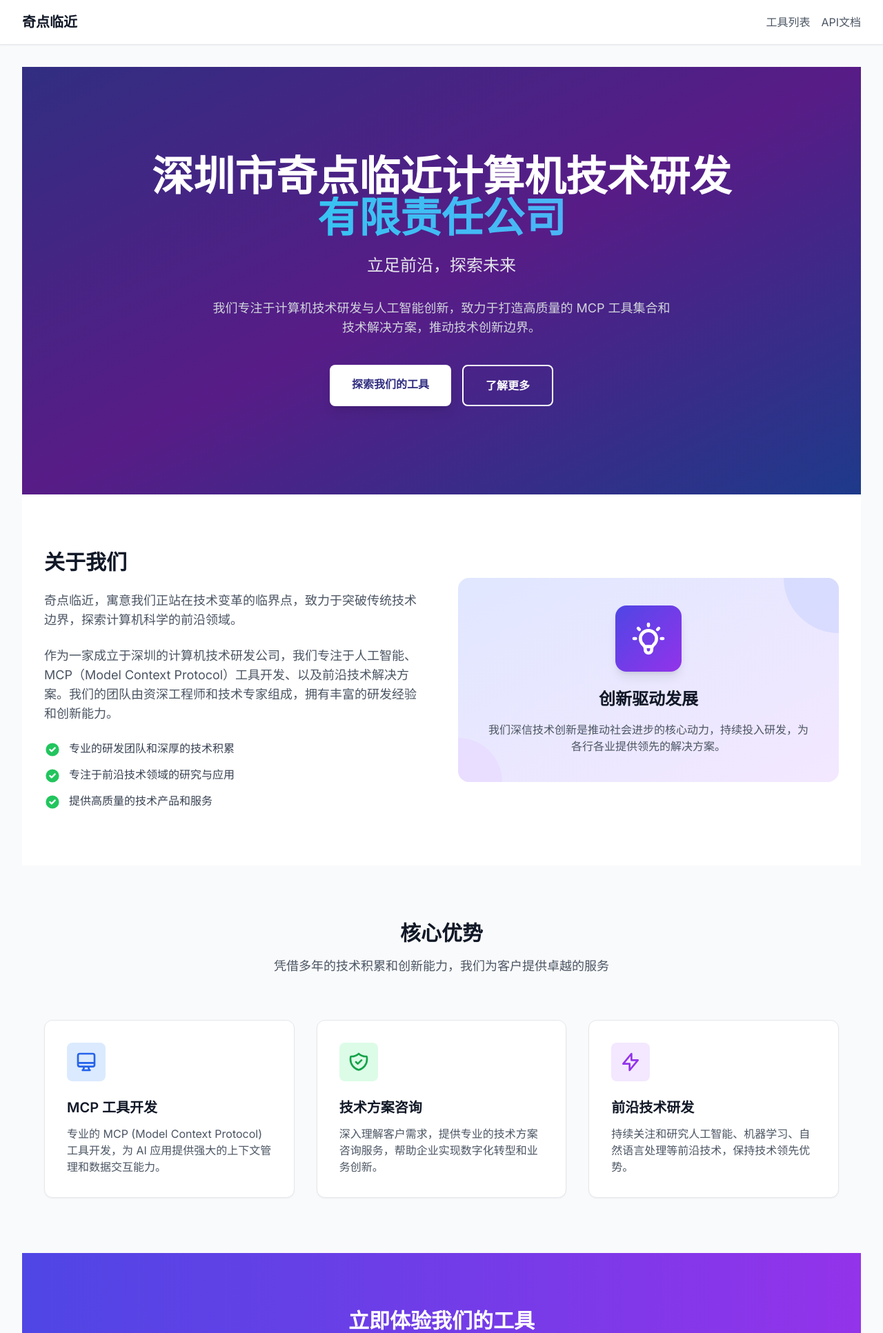
After one commit to AdolphNB/web_mcp, a FastAPI app: template templates/index.html in a window 1280 px wide. The commit adds this page. Shown: the top 1933 px of the page at 69% size. Run offline with FastAPI, Linux system fonts and the light colour scheme; the template is opened without the code that fills it, so the values that code supplies are empty; some libraries are stand-ins or nearby versions.

Commit message:
add first web for mcptools.xin

```diff
--- a/main.py
+++ b/main.py
@@ -37,9 +37,10 @@ app.include_router(tools.router, prefix="/api")
 app.include_router(seo.router)
 
 
-@app.get("/")
-async def read_root():
-    return {"message": "mcptools.xin API"}
+@app.get("/", response_class=HTMLResponse)
+async def read_root(request: Request):
+    """公司首页"""
+    return templates.TemplateResponse("index.html", {"request": request})
 
 
 @app.get("/tools", response_class=HTMLResponse)
--- a/templates/base.html
+++ b/templates/base.html
@@ -3,24 +3,24 @@
 <head>
     <meta charset="UTF-8">
     <meta name="viewport" content="width=device-width, initial-scale=1.0">
-    <title>{% block title %}mcptools.xin{% endblock %}</title>
+    <title>{% block title %}奇点临近 - 深圳市奇点临近计算机技术研发有限责任公司{% endblock %}</title>
 
     <!-- SEO Meta Tags -->
-    <meta name="description" content="{% block description %}mcptools.xin - 提供高质量的MCP工具集合和公开API服务{% endblock %}">
-    <meta name="keywords" content="{% block keywords %}MCP工具,Python工具,API服务,在线工具,开发者工具{% endblock %}">
-    <meta name="author" content="mcptools.xin">
+    <meta name="description" content="{% block description %}深圳市奇点临近计算机技术研发有限责任公司，专注计算机技术研发与人工智能创新{% endblock %}">
+    <meta name="keywords" content="{% block keywords %}奇点临近,计算机技术,人工智能,MCP工具,技术研发,深圳{% endblock %}">
+    <meta name="author" content="奇点临近">
 
     <!-- Open Graph / Social Media -->
     <meta property="og:type" content="website">
-    <meta property="og:title" content="{% block og_title %}mcptools.xin - MCP工具集合{% endblock %}">
-    <meta property="og:description" content="{% block og_description %}提供高质量的MCP工具集合和公开API服务{% endblock %}">
+    <meta property="og:title" content="{% block og_title %}奇点临近 - 计算机技术研发{% endblock %}">
+    <meta property="og:description" content="{% block og_description %}专注计算机技术研发与人工智能创新，提供高质量的MCP工具集合{% endblock %}">
     <meta property="og:url" content="https://mcptools.xin{% block og_url %}{% endblock %}">
     <meta property="og:image" content="https://mcptools.xin/static/og-image.png">
 
     <!-- Twitter Card -->
     <meta name="twitter:card" content="summary_large_image">
-    <meta name="twitter:title" content="{% block twitter_title %}mcptools.xin - MCP工具集合{% endblock %}">
-    <meta name="twitter:description" content="{% block twitter_description %}提供高质量的MCP工具集合和公开API服务{% endblock %}">
+    <meta name="twitter:title" content="{% block twitter_title %}奇点临近 - 计算机技术研发{% endblock %}">
+    <meta name="twitter:description" content="{% block twitter_description %}专注计算机技术研发与人工智能创新，提供高质量的MCP工具集合{% endblock %}">
     <meta name="twitter:image" content="https://mcptools.xin/static/og-image.png">
 
     <!-- Canonical URL -->
@@ -40,7 +40,7 @@
         <div class="max-w-7xl mx-auto px-4 sm:px-6 lg:px-8">
             <div class="flex justify-between h-16">
                 <div class="flex items-center">
-                    <a href="/" class="text-xl font-bold text-gray-900">mcptools.xin</a>
+                    <a href="/" class="text-xl font-bold text-gray-900">奇点临近</a>
                 </div>
                 <div class="flex items-center space-x-4">
                     <a href="/tools" class="text-gray-600 hover:text-gray-900">工具列表</a>
@@ -57,7 +57,7 @@
     <footer class="bg-white border-t mt-12">
         <div class="max-w-7xl mx-auto px-4 sm:px-6 lg:px-8 py-6">
             <p class="text-center text-gray-500 text-sm">
-                © 2026 mcptools.xin - MCP工具集合
+                © 2026 奇点临近 - 深圳市奇点临近计算机技术研发有限责任公司
             </p>
         </div>
     </footer>
--- /dev/null
+++ b/templates/index.html
@@ -0,0 +1,185 @@
+{% extends "base.html" %}
+
+{% block title %}深圳市奇点临近计算机技术研发有限责任公司 - 专注前沿技术研发{% endblock %}
+{% block description %}深圳市奇点临近计算机技术研发有限责任公司，专注计算机技术研发与人工智能创新，提供高质量的MCP工具集合和技术解决方案。{% endblock %}
+{% block keywords %}奇点临近,计算机技术,人工智能,MCP工具,技术研发,深圳,科技公司{% endblock %}
+{% block og_url %}/{% endblock %}
+{% block og_title %}奇点临近计算机技术 - 专注前沿技术研发{% endblock %}
+{% block og_description %}专注计算机技术研发与人工智能创新，提供高质量的MCP工具集合和技术解决方案。{% endblock %}
+{% block canonical_url %}/{% endblock %}
+
+{% block content %}
+<!-- Hero Section -->
+<div class="bg-gradient-to-br from-indigo-900 via-purple-900 to-blue-900 text-white">
+    <div class="max-w-7xl mx-auto px-4 sm:px-6 lg:px-8 py-24 md:py-32">
+        <div class="text-center">
+            <h1 class="text-4xl md:text-5xl lg:text-6xl font-bold mb-6">
+                深圳市奇点临近计算机技术研发
+                <span class="block text-transparent bg-clip-text bg-gradient-to-r from-cyan-400 to-blue-400">有限责任公司</span>
+            </h1>
+            <p class="text-xl md:text-2xl text-gray-200 mb-8 max-w-3xl mx-auto">
+                立足前沿，探索未来
+            </p>
+            <p class="text-lg text-gray-300 mb-10 max-w-2xl mx-auto">
+                我们专注于计算机技术研发与人工智能创新，致力于打造高质量的 MCP 工具集合和技术解决方案，推动技术创新边界。
+            </p>
+            <div class="flex flex-col sm:flex-row gap-4 justify-center">
+                <a href="/tools" class="px-8 py-4 bg-white text-indigo-900 font-semibold rounded-lg hover:bg-gray-100 transition-colors duration-200 shadow-lg">
+                    探索我们的工具
+                </a>
+                <a href="#about" class="px-8 py-4 bg-transparent border-2 border-white text-white font-semibold rounded-lg hover:bg-white hover:text-indigo-900 transition-all duration-200">
+                    了解更多
+                </a>
+            </div>
+        </div>
+    </div>
+</div>
+
+<!-- About Section -->
+<div id="about" class="py-20 bg-white">
+    <div class="max-w-7xl mx-auto px-4 sm:px-6 lg:px-8">
+        <div class="grid grid-cols-1 lg:grid-cols-2 gap-12 items-center">
+            <div>
+                <h2 class="text-3xl font-bold text-gray-900 mb-6">关于我们</h2>
+                <p class="text-gray-600 text-lg mb-6">
+                    奇点临近，寓意我们正站在技术变革的临界点，致力于突破传统技术边界，探索计算机科学的前沿领域。
+                </p>
+                <p class="text-gray-600 text-lg mb-6">
+                    作为一家成立于深圳的计算机技术研发公司，我们专注于人工智能、MCP（Model Context Protocol）工具开发、以及前沿技术解决方案。我们的团队由资深工程师和技术专家组成，拥有丰富的研发经验和创新能力。
+                </p>
+                <ul class="space-y-3">
+                    <li class="flex items-start">
+                        <svg class="w-6 h-6 text-green-500 mr-3 mt-0.5" fill="currentColor" viewBox="0 0 20 20"><path fill-rule="evenodd" d="M10 18a8 8 0 100-16 8 8 0 000 16zm3.707-9.293a1 1 0 00-1.414-1.414L9 10.586 7.707 9.293a1 1 0 00-1.414 1.414l2 2a1 1 0 001.414 0l4-4z" clip-rule="evenodd"></path></svg>
+                        <span class="text-gray-700">专业的研发团队和深厚的技术积累</span>
+                    </li>
+                    <li class="flex items-start">
+                        <svg class="w-6 h-6 text-green-500 mr-3 mt-0.5" fill="currentColor" viewBox="0 0 20 20"><path fill-rule="evenodd" d="M10 18a8 8 0 100-16 8 8 0 000 16zm3.707-9.293a1 1 0 00-1.414-1.414L9 10.586 7.707 9.293a1 1 0 00-1.414 1.414l2 2a1 1 0 001.414 0l4-4z" clip-rule="evenodd"></path></svg>
+                        <span class="text-gray-700">专注于前沿技术领域的研究与应用</span>
+                    </li>
+                    <li class="flex items-start">
+                        <svg class="w-6 h-6 text-green-500 mr-3 mt-0.5" fill="currentColor" viewBox="0 0 20 20"><path fill-rule="evenodd" d="M10 18a8 8 0 100-16 8 8 0 000 16zm3.707-9.293a1 1 0 00-1.414-1.414L9 10.586 7.707 9.293a1 1 0 00-1.414 1.414l2 2a1 1 0 001.414 0l4-4z" clip-rule="evenodd"></path></svg>
+                        <span class="text-gray-700">提供高质量的技术产品和服务</span>
+                    </li>
+                </ul>
+            </div>
+            <div class="bg-gradient-to-br from-indigo-100 to-purple-100 rounded-2xl p-10 relative overflow-hidden">
+                <div class="absolute top-0 right-0 w-40 h-40 bg-indigo-200 rounded-full -translate-y-1/2 translate-x-1/2 opacity-50"></div>
+                <div class="absolute bottom-0 left-0 w-32 h-32 bg-purple-200 rounded-full translate-y-1/2 -translate-x-1/2 opacity-50"></div>
+                <div class="relative z-10 text-center">
+                    <div class="w-24 h-24 mx-auto mb-6 bg-gradient-to-br from-indigo-600 to-purple-600 rounded-2xl flex items-center justify-center shadow-lg">
+                        <svg class="w-14 h-14 text-white" fill="none" stroke="currentColor" viewBox="0 0 24 24">
+                            <path stroke-linecap="round" stroke-linejoin="round" stroke-width="2" d="M9.663 17h4.673M12 3v1m6.364 1.636l-.707.707M21 12h-1M4 12H3m3.343-5.657l-.707-.707m2.828 9.9a5 5 0 117.072 0l-.548.547A3.374 3.374 0 0014 18.469V19a2 2 0 11-4 0v-.531c0-.895-.356-1.754-.988-2.386l-.548-.547z"></path>
+                        </svg>
+                    </div>
+                    <h3 class="text-2xl font-bold text-gray-900 mb-4">创新驱动发展</h3>
+                    <p class="text-gray-600">
+                        我们深信技术创新是推动社会进步的核心动力，持续投入研发，为各行各业提供领先的解决方案。
+                    </p>
+                </div>
+            </div>
+        </div>
+    </div>
+</div>
+
+<!-- Features Section -->
+<div class="py-20 bg-gray-50">
+    <div class="max-w-7xl mx-auto px-4 sm:px-6 lg:px-8">
+        <div class="text-center mb-16">
+            <h2 class="text-3xl font-bold text-gray-900 mb-4">核心优势</h2>
+            <p class="text-gray-600 text-lg max-w-2xl mx-auto">
+                凭借多年的技术积累和创新能力，我们为客户提供卓越的服务
+            </p>
+        </div>
+        <div class="grid grid-cols-1 md:grid-cols-2 lg:grid-cols-3 gap-8">
+            <div class="bg-white rounded-xl shadow-sm border p-8 hover:shadow-lg transition-shadow duration-200">
+                <div class="w-14 h-14 bg-blue-100 rounded-lg flex items-center justify-center mb-6">
+                    <svg class="w-8 h-8 text-blue-600" fill="none" stroke="currentColor" viewBox="0 0 24 24">
+                        <path stroke-linecap="round" stroke-linejoin="round" stroke-width="2" d="M9.75 17L9 20l-1 1h8l-1-1-.75-3M3 13h18M5 17h14a2 2 0 002-2V5a2 2 0 00-2-2H5a2 2 0 00-2 2v10a2 2 0 002 2z"></path>
+                    </svg>
+                </div>
+                <h3 class="text-xl font-semibold text-gray-900 mb-3">MCP 工具开发</h3>
+                <p class="text-gray-600">
+                    专业的 MCP (Model Context Protocol) 工具开发，为 AI 应用提供强大的上下文管理和数据交互能力。
+                </p>
+            </div>
+            <div class="bg-white rounded-xl shadow-sm border p-8 hover:shadow-lg transition-shadow duration-200">
+                <div class="w-14 h-14 bg-green-100 rounded-lg flex items-center justify-center mb-6">
+                    <svg class="w-8 h-8 text-green-600" fill="none" stroke="currentColor" viewBox="0 0 24 24">
+                        <path stroke-linecap="round" stroke-linejoin="round" stroke-width="2" d="M9 12l2 2 4-4m5.618-4.016A11.955 11.955 0 0112 2.944a11.955 11.955 0 01-8.618 3.04A12.02 12.02 0 003 9c0 5.591 3.824 10.29 9 11.622 5.176-1.332 9-6.03 9-11.622 0-1.042-.133-2.052-.382-3.016z"></path>
+                    </svg>
+                </div>
+                <h3 class="text-xl font-semibold text-gray-900 mb-3">技术方案咨询</h3>
+                <p class="text-gray-600">
+                    深入理解客户需求，提供专业的技术方案咨询服务，帮助企业实现数字化转型和业务创新。
+                </p>
+            </div>
+            <div class="bg-white rounded-xl shadow-sm border p-8 hover:shadow-lg transition-shadow duration-200">
+                <div class="w-14 h-14 bg-purple-100 rounded-lg flex items-center justify-center mb-6">
+                    <svg class="w-8 h-8 text-purple-600" fill="none" stroke="currentColor" viewBox="0 0 24 24">
+                        <path stroke-linecap="round" stroke-linejoin="round" stroke-width="2" d="M13 10V3L4 14h7v7l9-11h-7z"></path>
+                    </svg>
+                </div>
+                <h3 class="text-xl font-semibold text-gray-900 mb-3">前沿技术研发</h3>
+                <p class="text-gray-600">
+                    持续关注和研究人工智能、机器学习、自然语言处理等前沿技术，保持技术领先优势。
+                </p>
+            </div>
+        </div>
+    </div>
+</div>
+
+<!-- Tools CTA Section -->
+<div class="py-20 bg-gradient-to-r from-indigo-600 to-purple-600 text-white">
+    <div class="max-w-7xl mx-auto px-4 sm:px-6 lg:px-8 text-center">
+        <h2 class="text-3xl font-bold mb-6">立即体验我们的工具</h2>
+        <p class="text-xl text-indigo-100 mb-10 max-w-2xl mx-auto">
+            我们精心打造了一系列 MCP 工具，帮助您提升开发效率，简化工作流程
+        </p>
+        <a href="/tools" class="inline-block px-10 py-4 bg-white text-indigo-600 font-semibold rounded-lg hover:bg-gray-100 transition-colors duration-200 shadow-lg text-lg">
+            浏览全部工具
+        </a>
+    </div>
+</div>
+
+<!-- Contact Section -->
+<div class="py-20 bg-white">
+    <div class="max-w-7xl mx-auto px-4 sm:px-6 lg:px-8">
+        <div class="text-center mb-16">
+            <h2 class="text-3xl font-bold text-gray-900 mb-4">联系我们</h2>
+            <p class="text-gray-600 text-lg max-w-2xl mx-auto">
+                期待与您合作，共同创造更美好的技术未来
+            </p>
+        </div>
+        <div class="grid grid-cols-1 md:grid-cols-3 gap-8 max-w-4xl mx-auto">
+            <div class="text-center p-6">
+                <div class="w-16 h-16 bg-indigo-100 rounded-full flex items-center justify-center mx-auto mb-4">
+                    <svg class="w-8 h-8 text-indigo-600" fill="none" stroke="currentColor" viewBox="0 0 24 24">
+                        <path stroke-linecap="round" stroke-linejoin="round" stroke-width="2" d="M17.657 16.657L13.414 20.9a1.998 1.998 0 01-2.827 0l-4.244-4.243a8 8 0 1111.314 0z"></path>
+                        <path stroke-linecap="round" stroke-linejoin="round" stroke-width="2" d="M15 11a3 3 0 11-6 0 3 3 0 016 0z"></path>
+                    </svg>
+                </div>
+                <h3 class="text-lg font-semibold text-gray-900 mb-2">公司地址</h3>
+                <p class="text-gray-600">深圳市</p>
+            </div>
+            <div class="text-center p-6">
+                <div class="w-16 h-16 bg-indigo-100 rounded-full flex items-center justify-center mx-auto mb-4">
+                    <svg class="w-8 h-8 text-indigo-600" fill="none" stroke="currentColor" viewBox="0 0 24 24">
+                        <path stroke-linecap="round" stroke-linejoin="round" stroke-width="2" d="M3 8l7.89 5.26a2 2 0 002.22 0L21 8M5 19h14a2 2 0 002-2V7a2 2 0 00-2-2H5a2 2 0 00-2 2v10a2 2 0 002 2z"></path>
+                    </svg>
+                </div>
+                <h3 class="text-lg font-semibold text-gray-900 mb-2">电子邮箱</h3>
+                <p class="text-gray-600">contact@singularity.tech</p>
+            </div>
+            <div class="text-center p-6">
+                <div class="w-16 h-16 bg-indigo-100 rounded-full flex items-center justify-center mx-auto mb-4">
+                    <svg class="w-8 h-8 text-indigo-600" fill="none" stroke="currentColor" viewBox="0 0 24 24">
+                        <path stroke-linecap="round" stroke-linejoin="round" stroke-width="2" d="M21 12a9 9 0 01-9 9m9-9a9 9 0 00-9-9m9 9H3m9 9a9 9 0 01-9-9m9 9c1.657 0 3-4.03 3-9s-1.343-9-3-9m0 18c-1.657 0-3-4.03-3-9s1.343-9 3-9m-9 9a9 9 0 019-9"></path>
+                    </svg>
+                </div>
+                <h3 class="text-lg font-semibold text-gray-900 mb-2">官方网站</h3>
+                <p class="text-gray-600">mcptools.xin</p>
+            </div>
+        </div>
+    </div>
+</div>
+{% endblock %}
```
